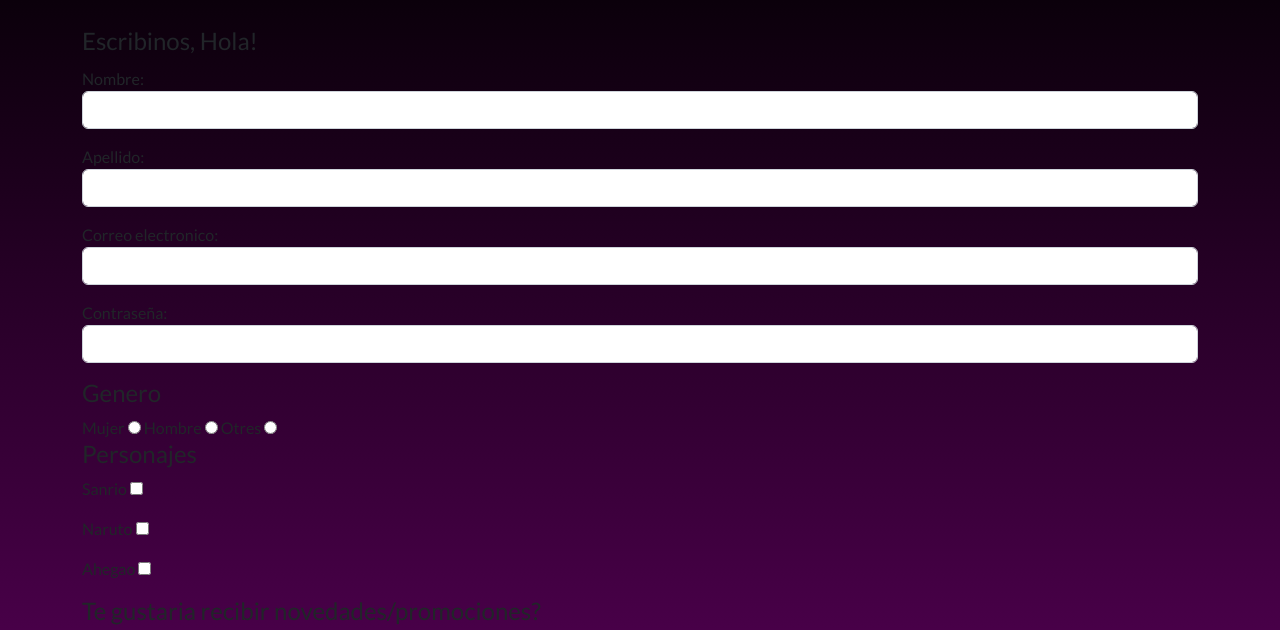
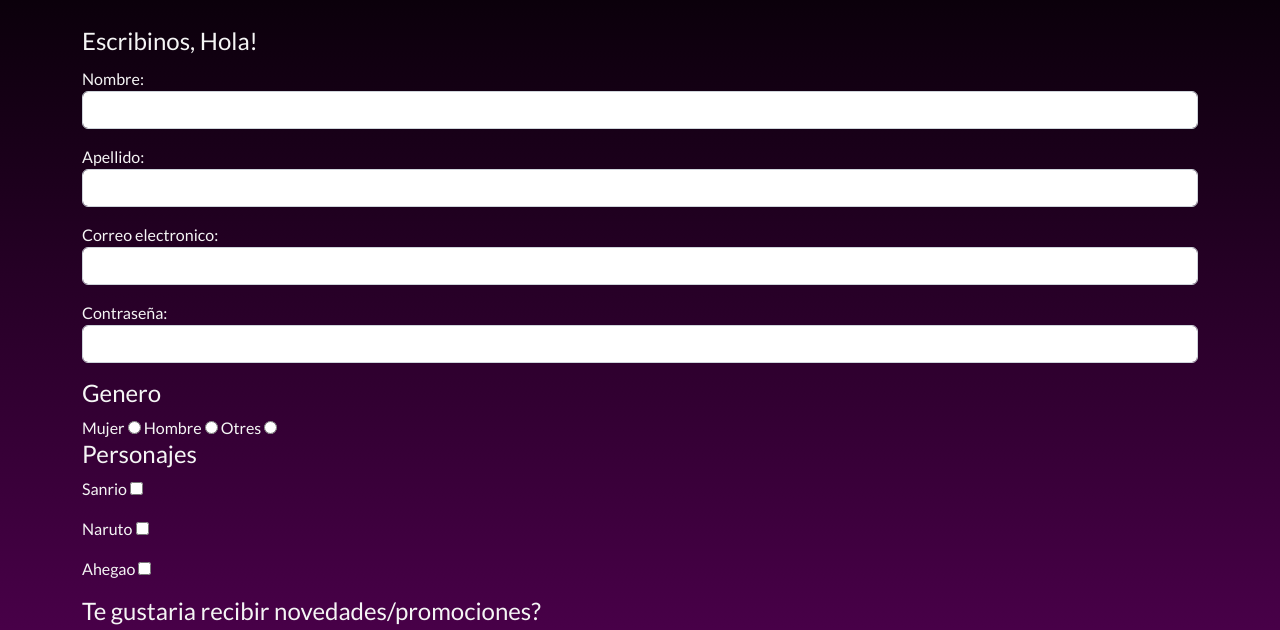
Before and after one commit to aleefernandez/tudorepositorio, a plain HTML site: page Pages/contactanos.html in a window 1280 px wide. Shown: the part 113-743 px from the top of the page. Drawn offline with nearby package versions, Linux system fonts and the light colour scheme.

Commit message:
modificando mi formulario

```diff
--- a/Pages/contactanos.html
+++ b/Pages/contactanos.html
@@ -35,64 +35,65 @@
     <form action="procesar.php" name="contacto" method="post">
         <div class="container mt-3">
         <fieldset class="recuadro">
-            <legend>Escribinos, Hola!</legend>
+            <legend class="color">Escribinos, Hola!</legend>
 
-            <p>
+            <p class="color">
                 <label for="Nombre">Nombre: </label>
                 <input class="form-control" input type="text" name="nombre">
             </label>
         </p>
 
-            <p>
+            <p class="color">
                 <label for="Apellido">Apellido:</label>
                 <input class="form-control " input type="text" name="apellido">
             </label>
         </p>
 
-            <p>
+            <p class="color">
                 <label for="Correo Electronico">Correo electronico:</label>
                 <input class="form-control" input type="email" name="nombre">
             </label>
         </p>
 
-            <p>
+            <p class="color">
                 <label for="Contraseña">Contraseña:</label>
                 <input class="form-control" input type="password" name="contraseña">
             </label>
         </p>
 
         <!--radioooo-->
-        <h4>Genero</h4>
-        <label for="Genero">Mujer</label>
+        <h4 class="color">Genero</h4>
+        <label class="color" for="Genero">Mujer</label>
         <input type="radio" name="Genero" value="Mujer">
-        <label for="Genero">Hombre</label>
+        <label class="color" for="Genero">Hombre</label>
         <input type="radio" name="Genero" value="Hombre">
-        <label for="Genero">Otres</label>
+        <label class="color" for="Genero">Otres</label>
         <input type="radio" name="Genero" value="Otros">
 
+
         <!--el checkbox-->
-        <h4>Personajes</h4>
-        <p>
+        <h4 class="color">Personajes</h4>
+        <p class="color">
             <label for="personajes">Sanrio</label>
             <input type="checkbox" name="Personajes" value="sanrio">
         </p>
-        <p>
+        <p class="color">
         <label for="personajes">Naruto</label>
         <input type="checkbox" name="Personajes" value="naruto">
         </p>
-        <p>
+        <p class="color">
             <label for="personajes">Ahegao</label>
             <input type="checkbox" name="Personajes" value="ahegao">
             </p>
 <!--algo desplegable para completar-->
-        <h4>Te gustaria recibir novedades/promociones?</h4>
+        <h4 class="color">Te gustaria recibir novedades/promociones?</h4>
         <select name="novedades">
         <option value="si!">Si!</option>
         <option value="No gracias">No gracias</option>
     </select>
 
     <!--un comentario-->
-    <h4>Dejanos tus comentarios :)</h4>
+    <h4 class="color">Dejanos tus comentarios :)</h4>
     <textarea class="form-control" id="" cols="30" rows="10"></textarea>
 
 <p>
--- a/css/estilos.css
+++ b/css/estilos.css
@@ -106,6 +106,10 @@ font-family: 'Lato' , serif;
     padding: 0 15px;
 }
 
+.color{
+
+    color: whitesmoke;
+}
 .imgindex {
     animation: tudo;
     animation-duration: 0.05s;
```
Also changed, not shown: index.html (+3 -1 lines).
